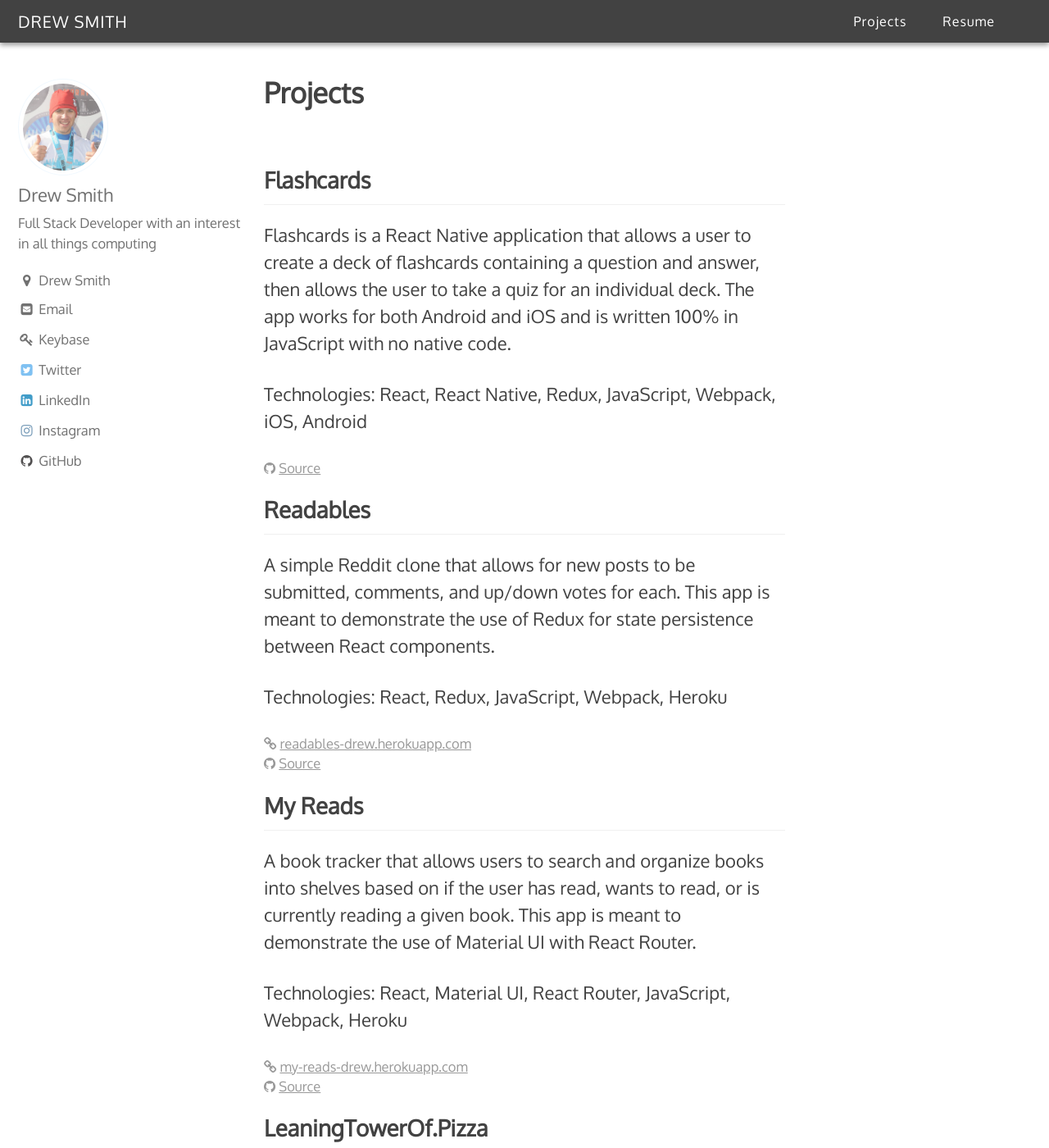
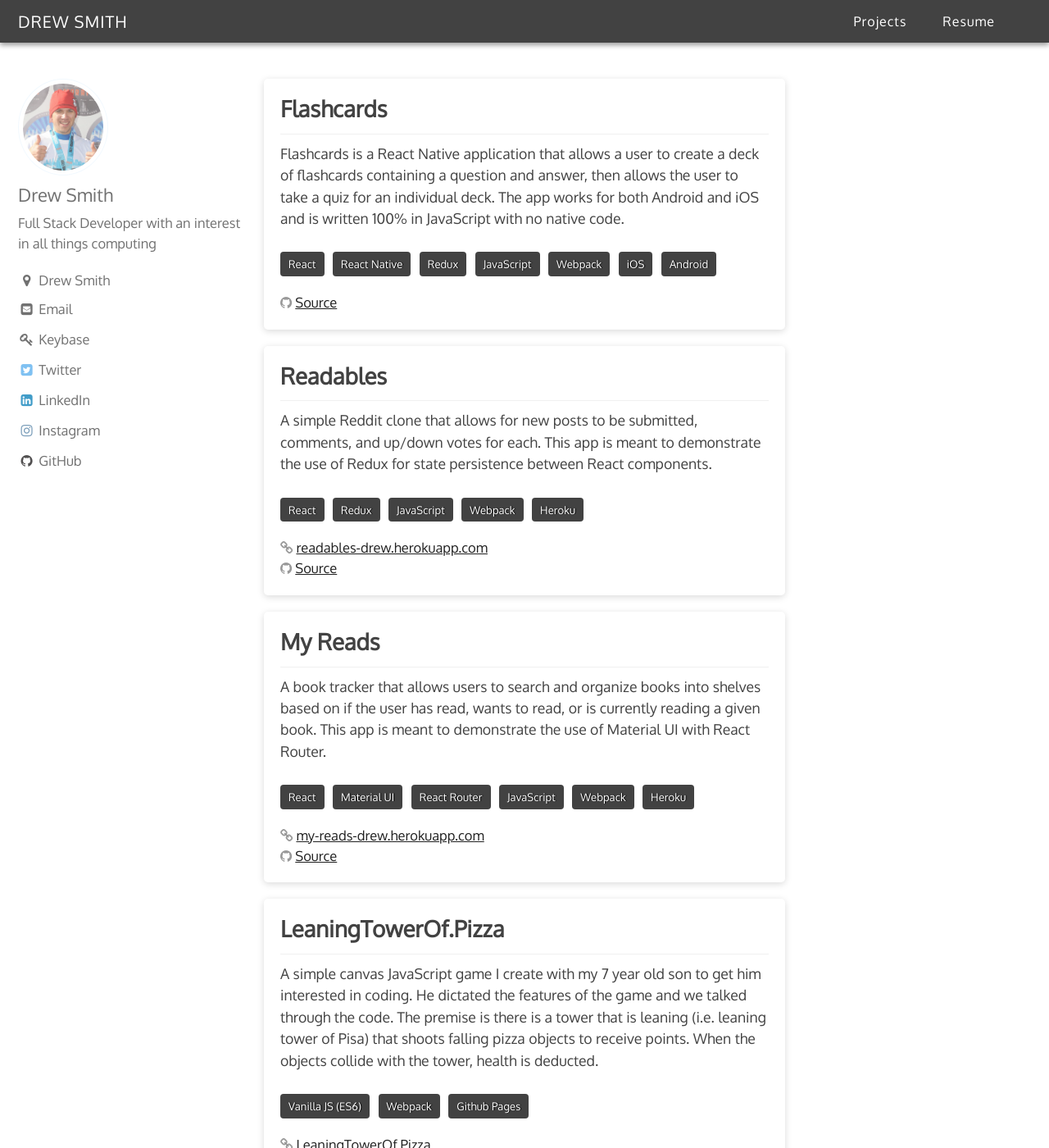
Before and after one commit to drewsmith/drewsmith.github.io, a Jekyll site: the page built from _pages/projects/index.md, in a window 1280 px wide and 1400 px high. Shown: the whole window at 82% size. Built offline with Jekyll 4.4.1, drawn with Linux system fonts in a browser that asks for light colours; some of the changed text lies outside the part shown.

Commit message:
just had to add the cards

```diff
--- a/_pages/projects/index.md
+++ b/_pages/projects/index.md
@@ -1,60 +1,76 @@
 ---
-title: Projects
 permalink: "/projects/"
 ---
-<article>
-  <h2 class="underline">Flashcards</h2>
+<article class="project-card">
+  <h2>Flashcards</h2>
   <p>
     Flashcards is a React Native application that allows a user to create a deck of flashcards containing a question and answer, then allows the user to take a quiz for an individual deck. The app works for both Android and iOS and is written 100% in JavaScript with no native code.
   </p>
-  <p>
-    Technologies: React, React Native, Redux, JavaScript, Webpack, iOS, Android
-  </p>
-  <p class="page__meta small">
+  <ul>
+    <li>React</li>
+    <li>React Native</li>
+    <li>Redux</li>
+    <li>JavaScript</li>
+    <li>Webpack</li>
+    <li>iOS</li>
+    <li>Android</li>
+  </ul>
+  <p class="footer">
     <i class="fa fa-github" aria-hidden="true"></i> <a href="https://github.com/drewsmith/flashcards">Source</a>
   </p>
 </article>
 
-<article>
-  <h2 class="underline">Readables</h2>
+<article class="project-card">
+  <h2>Readables</h2>
   <p>
     A simple Reddit clone that allows for new posts to be submitted, comments, and up/down votes for each. This app is meant to demonstrate the use of Redux for state persistence between React components.
   </p>
-  <p>
-    Technologies: React, Redux, JavaScript, Webpack, Heroku
-  </p>
-  <p class="page__meta small">
+  <ul>
+    <li>React</li>
+    <li>Redux</li>
+    <li>JavaScript</li>
+    <li>Webpack</li>
+    <li>Heroku</li>
+  </ul>
+  <p class="footer">
     <i class="fa fa-link" aria-hidden="true"></i> <a href="https://readables-drew.herokuapp.com/">readables-drew.herokuapp.com</a>
     <br/>
     <i class="fa fa-github" aria-hidden="true"></i> <a href="https://github.com/drewsmith/readables">Source</a>
   </p>
 </article>
 
-<article>
+<article class="project-card">
   <h2 class="underline">My Reads</h2>
   <p>
     A book tracker that allows users to search and organize books into shelves based on if the user has read, wants to read, or is currently reading a given book. This app is meant to demonstrate the use of Material UI with React Router.
   </p>
-  <p>
-    Technologies: React, Material UI, React Router, JavaScript, Webpack, Heroku
-  </p>
-  <p class="page__meta small">
+  <ul>
+    <li>React</li>
+    <li>Material UI</li>
+    <li>React Router</li>
+    <li>JavaScript</li>
+    <li>Webpack</li>
+    <li>Heroku</li>
+  </ul>
+  <p class="footer">
     <i class="fa fa-link" aria-hidden="true"></i> <a href="http://my-reads-drew.herokuapp.com/">my-reads-drew.herokuapp.com</a>
     <br/>
     <i class="fa fa-github" aria-hidden="true"></i> <a href="https://github.com/drewsmith/my-reads">Source</a>
   </p>
 </article>
 
-<article>
+<article class="project-card">
   <h2 class="underline">LeaningTowerOf.Pizza</h2>
   <p>
     A simple canvas JavaScript game I create with my 7 year old son to
     get him interested in coding. He dictated the features of the game and we talked through the code. The premise is there is a tower that is leaning (i.e. leaning tower of Pisa) that shoots falling pizza objects to receive points. When the objects collide with the tower, health is deducted.
   </p>
-  <p>
-    Technologies: Vanilla JS (ES6), Webpack, Github Pages
-  </p>
-  <p class="page__meta small">
+  <ul>
+    <li>Vanilla JS (ES6)</li>
+    <li>Webpack</li>
+    <li>Github Pages</li>
+  </ul>
+  <p class="footer">
     <i class="fa fa-link" aria-hidden="true"></i> <a href="http://leaningtowerof.pizza">LeaningTowerOf.Pizza</a>
     <br/>
     <i class="fa fa-github" aria-hidden="true"></i> <a href="https://github.com/drewsmith/ltop">Source</a>
--- a/_sass/minimal-mistakes/skins/_drew.scss
+++ b/_sass/minimal-mistakes/skins/_drew.scss
@@ -88,7 +88,42 @@ footer {
   font-size: .75em;
 }
 
-.underline {
-  border-bottom: 1px solid #f0f0f0 !important;
-  margin-bottom: 20px !important;
+.project-card {
+  padding: 20px;
+  border-radius: 5px;
+  margin: 0 0 20px 0;
+  box-shadow: 0 2px 8px rgba(0, 0, 0, .15);
+
+  h2 {
+    border-bottom: 1px solid #f0f0f0 !important;
+    margin: 0 0 10px 0;
+  }
+
+  p {
+    font-size: .8em !important;
+  }
+
+  ul {
+    list-style-type: none;
+    display: inline;
+    margin: 0;
+    padding: 0;
+
+    li {
+      padding: 5px 10px;
+      background: $header-background-color;
+      color: #ffffff;
+      text-shadow: 1px 0 1px #000000;
+      font-size: .6em;
+      border-radius: 4px;
+      margin: 0 5px 0 0;
+      display: inline-block;
+    }
+  }
+
+  .footer {
+    font-size: .75em !important;
+    color: $muted-text-color;
+    margin: 20px 0 0 0;
+  }
 }
```
